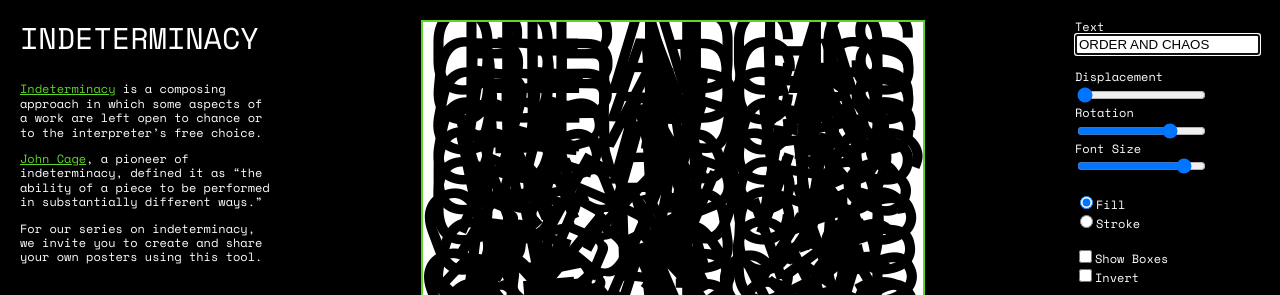
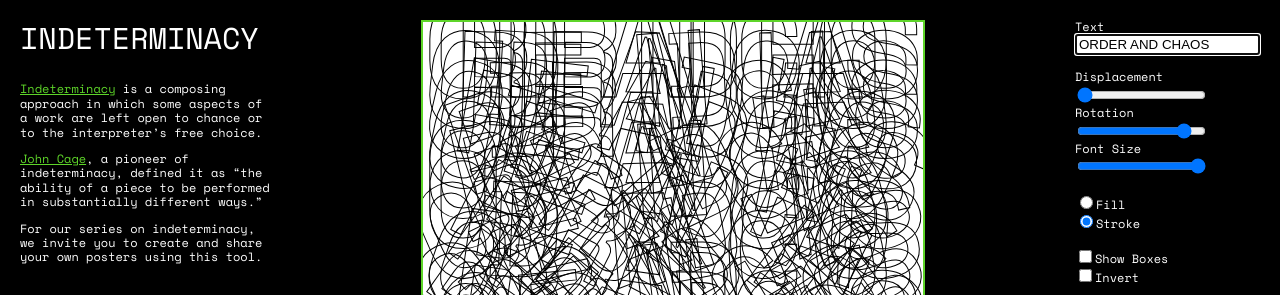
Before and after one commit to alitorbati/disarray, a plain HTML site: page index.html in a window 1280 px wide. Shown: the top 295 px of the page. Drawn offline with nearby package versions, Linux system fonts and the light colour scheme.

Commit message:
randomize stroke

```diff
--- a/index.html
+++ b/index.html
@@ -169,6 +169,11 @@
         displacementInput.value = getRandomInt(0, 8)
         displacementInput.dispatchEvent(inputEvent)
 
+        const textStyleInputs = document.querySelectorAll('input[name="textStyle"]')
+        pickedStyleIndex = getRandomInt(0, 1)
+        textStyleInputs[pickedStyleIndex].checked = true
+        textStyleInputs[pickedStyleIndex].dispatchEvent(inputEvent)
+
         const rotationInput = document.getElementById('rotationInput')
         rotationInput.value = getRandomInt(0, 8)
         rotationInput.dispatchEvent(inputEvent)
```
